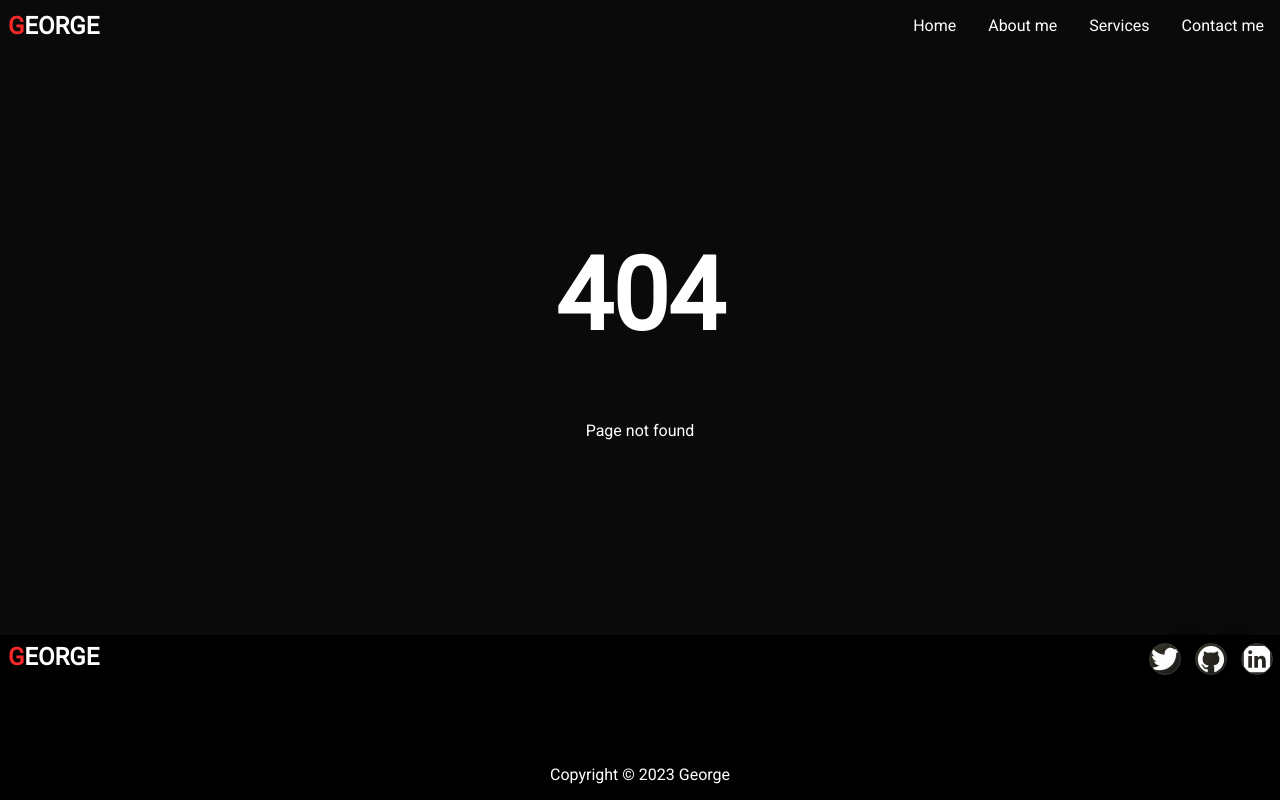
After one commit to EasyboyJr/alx_capstone_project, a Flask app: template project/templates/404.html in a window 1280 px wide. The commit adds this page. Run offline with Flask 3, Linux system fonts and the light colour scheme; the template is opened without the code that fills it, so the values that code supplies are empty.

Commit message:
added 404 page

```diff
--- a/project/app.py
+++ b/project/app.py
@@ -2,7 +2,10 @@ from flask import Flask, render_template
 
 app = Flask(__name__)
 
-
+# default 404 page
+@app.errorhandler(404)
+def page_not_found(e):
+    return render_template('404.html'), 404
 
 @app.route('/', strict_slashes=False)
 def home():
--- /dev/null
+++ b/project/static/css/404.css
@@ -0,0 +1,19 @@
+.bg {
+    background: var(--background-color);
+    padding-top: 20px;
+    margin-bottom: -17px;
+    display: flex;
+    justify-self: center;
+    flex-direction: column;
+    align-items: center;
+}
+
+.bg div {
+    margin-top: 150px;
+    text-align: center;
+    color: var(--text-color);
+}
+
+.bg div h1 {
+    font-size: 100px;
+}
--- a/project/static/css/base.css
+++ b/project/static/css/base.css
@@ -13,6 +13,14 @@ body {
     margin: 0;
     padding: 0;
     font-family: "Roboto";
+    display: flex;
+    flex-direction: column;
+    min-height: 100vh;
+    background-color: var(--background-color);
+}
+
+main {
+    flex: 1;
 }
 
 /* header
@@ -28,6 +36,10 @@ body {
 
 header {
     background-color: var(--background-color);
+    position: fixed;
+    top: 0;
+    left: 0;
+    right: 0;
 }
 
 .logo {
@@ -80,7 +92,7 @@ header {
 .toggle-button .bar {
     height: 3px;
     width: 100%;
-    background-color: rgb(0, 0, 0);
+    background-color: var(--text-color);
     border-radius: 10px;
 }
 
--- /dev/null
+++ b/project/templates/404.html
@@ -0,0 +1,13 @@
+{% extends "base.html" %}
+
+{% block title %}Contact{% endblock %}
+{% block css %}<link rel="stylesheet" href="{{ url_for('static', filename='css/404.css') }}">{% endblock %}
+
+{% block content %}
+<div class="bg">
+    <div>
+        <h1>404</h1>
+        <p>Page not found</p>
+    </div>
+</div>
+{% endblock %}
```
